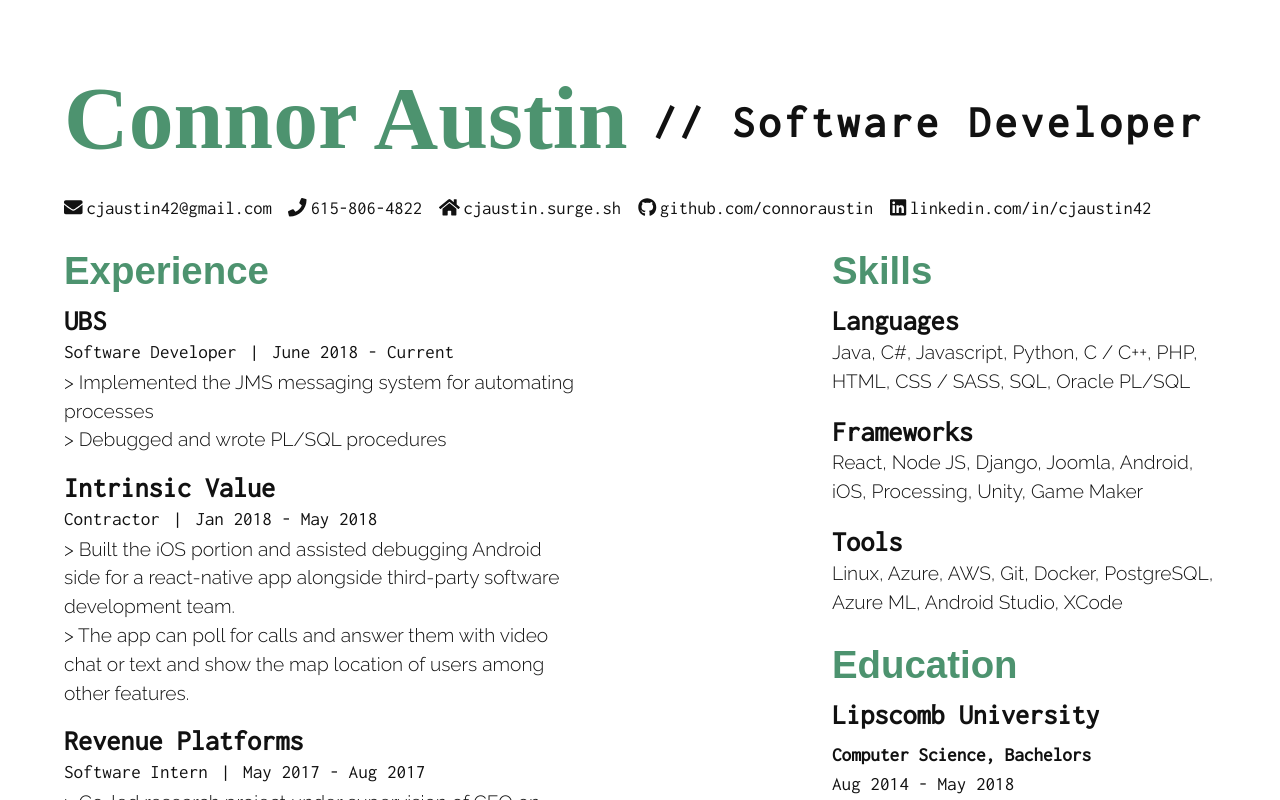
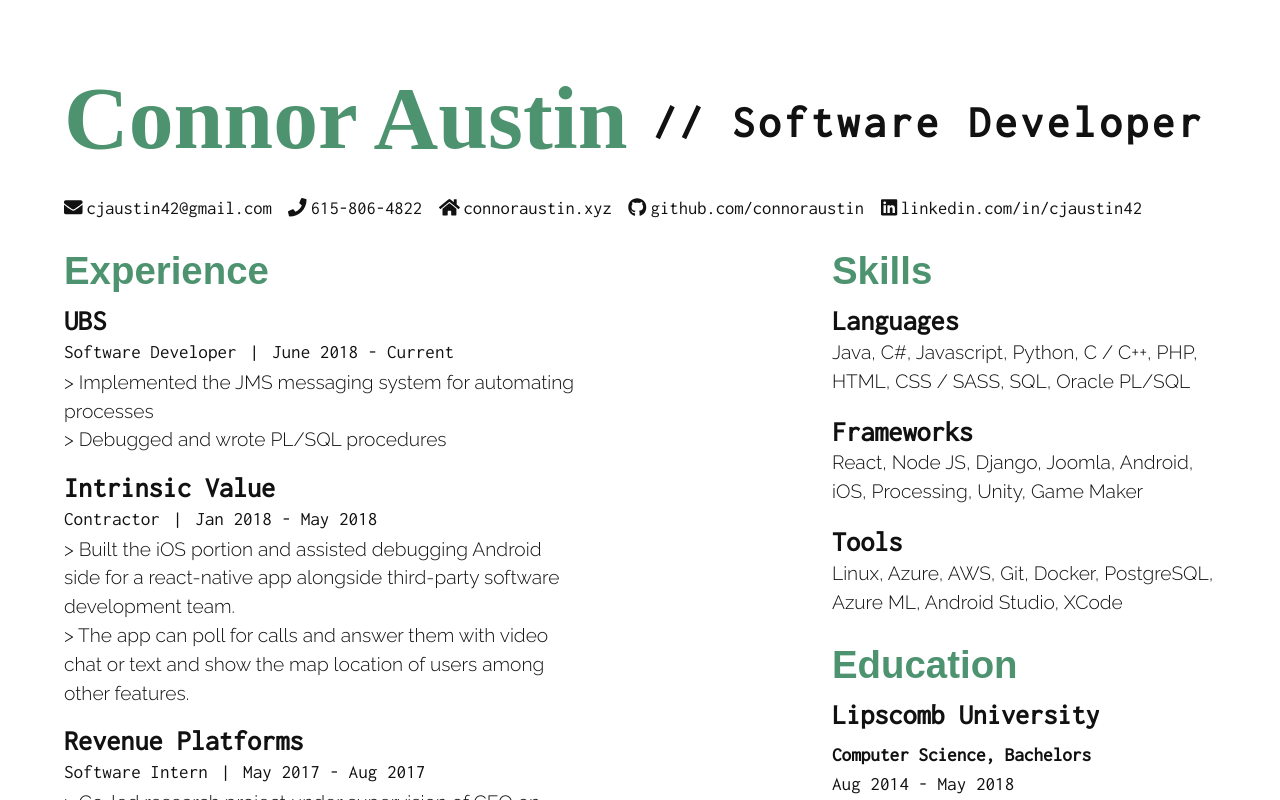
Before and after one commit to ConnorAustin/resume, a React (Create React App) app: page / in a window 1280 px wide. Built offline with nearby package versions, Linux system fonts and the light colour scheme; a web font is replaced by a local one.

Commit message:
Changed website

```diff
--- a/src/components/contact/Contact.jsx
+++ b/src/components/contact/Contact.jsx
@@ -14,8 +14,8 @@ const contacts = [
 	},
 	{
 		icon: 'fas fa-home',
-		val: 'cjaustin.surge.sh',
-		link: 'https://cjaustin.surge.sh'
+		val: 'connoraustin.xyz',
+		link: 'https://connoraustin.xyz'
 	},
 	{
 		icon: 'fab fa-github',
```
